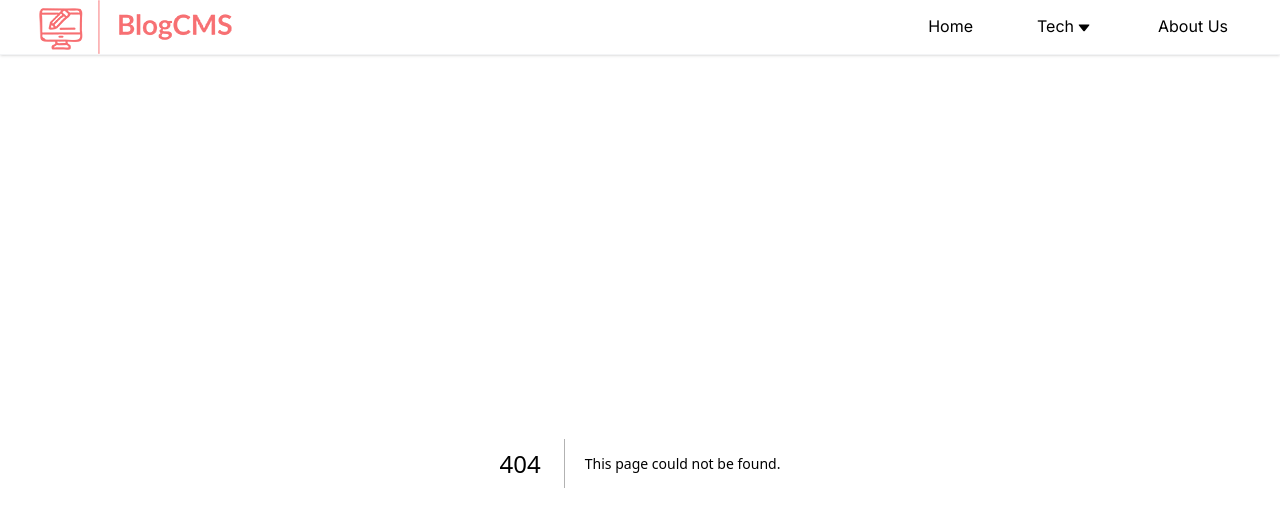
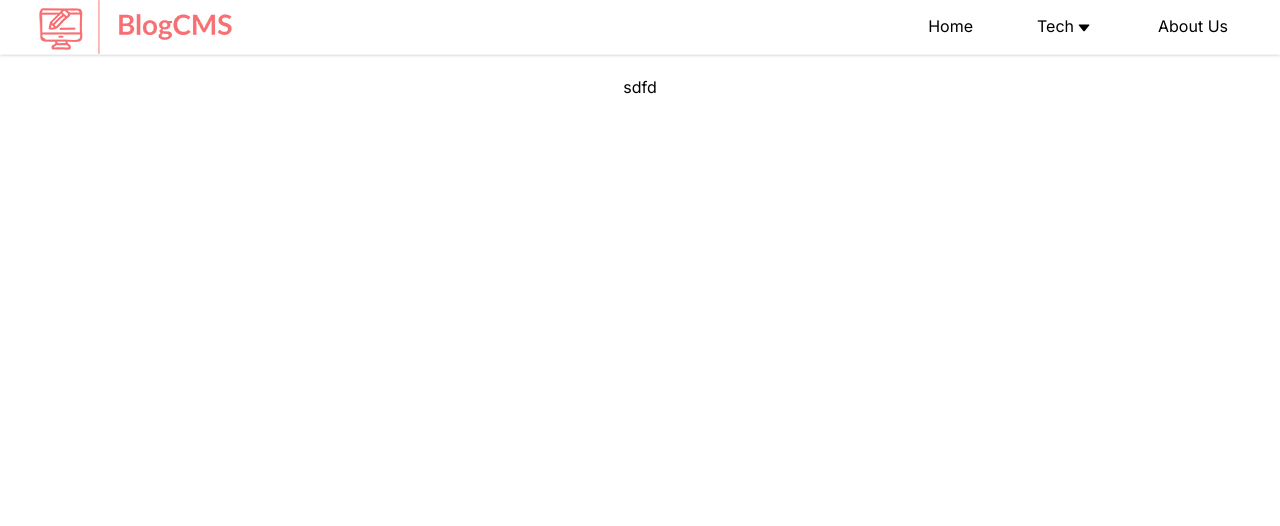
Before and after one commit to iamashay/BlogCMS, a Next.js app: page /login in a window 1280 px wide. Before the commit this address had no page. Shown: the top 526 px of the page. Built offline with nearby package versions, Linux system fonts and the light colour scheme.

Commit message:
Restore deleted app page.js

```diff
--- /dev/null
+++ b/src/app/(auth)/login/page.js
@@ -0,0 +1,8 @@
+export default function Login() {
+    return (
+        <main className='flex justify-center my-5'>
+            sdfd
+        </main>
+
+    )
+}
--- a/src/app/page.js
+++ b/src/app/page.js
@@ -63,8 +63,8 @@ const topPosts = [
 export default function Home() {
   return (
     <div className='page-container p-4'>
-      <main className='flex justify-center my-5'>
-        <ArticleList data={topPosts}></ArticleList>
+      <main>
+        <ArticleList articles={topPosts}></ArticleList>
       </main>
     </div>
   )
```
Also changed, not shown: src/app/(auth)/register.js (added).
